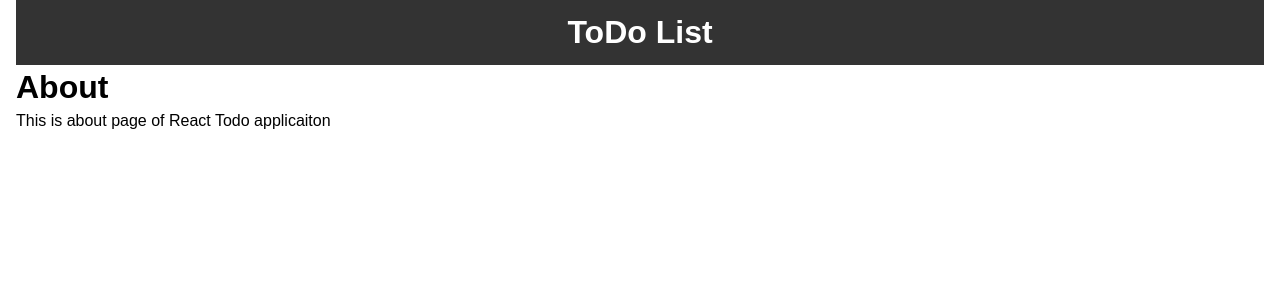
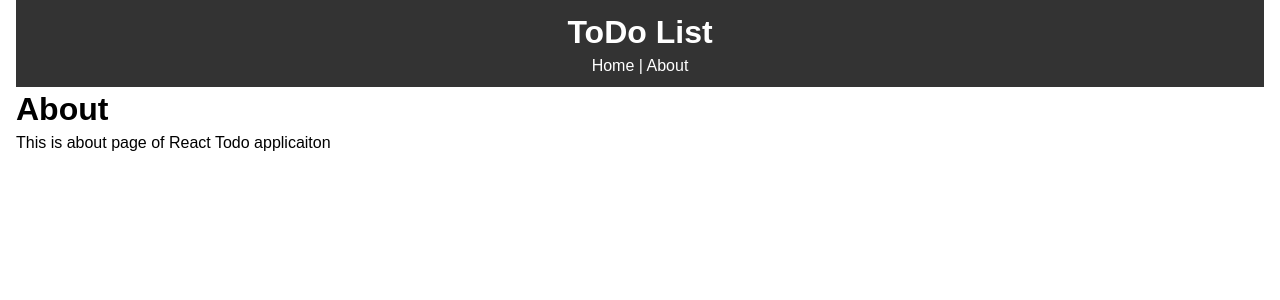
Before and after one commit to jontran8998/React_App_TodoList, a React (Create React App) app: page /about in a window 1280 px wide. Shown: the top 300 px of the page. Built offline with nearby package versions, Linux system fonts and the light colour scheme; the HTML template or start-up script is replaced by a standard one.

Commit message:
Add Link as href

```diff
--- a/src/App.js
+++ b/src/App.js
@@ -57,8 +57,8 @@
 
       <div className="App">
         <div className="container">
-          <Header />
           <Router>
+            <Header />
             <Route exact path="/">
               <AddTodo addTodo={this.addTodo} />
               <Todos todos={this.state.todos} markComplete={this.markComplete} delTodo={this.delTodo} />
--- a/src/components/layout/Header.js
+++ b/src/components/layout/Header.js
@@ -1,9 +1,11 @@
 import React from 'react'
+import { Link } from 'react-router-dom'
 
 export default function Header() {
   return (
     <header style={headerStyle}>
       <h1>ToDo List</h1>
+      <Link style={linkStyle} to='/'>Home</Link> | <Link style={linkStyle} to="/about">About</Link>
     </header>
   )
 }
@@ -14,3 +16,8 @@
   textAlign: 'center',
   padding: '10px'
 }
+
+const linkStyle = {
+  color: 'white',
+  textDecoration: 'none'
+}
```
